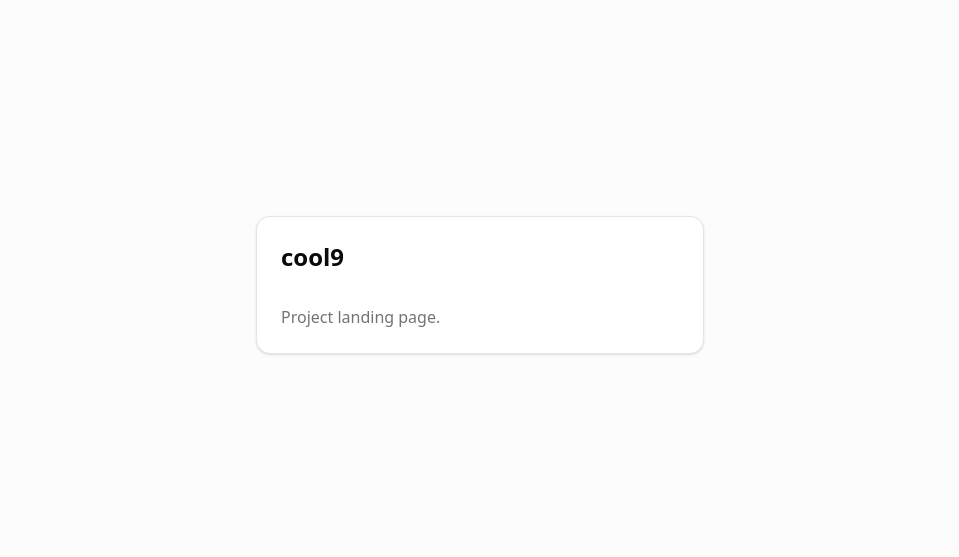
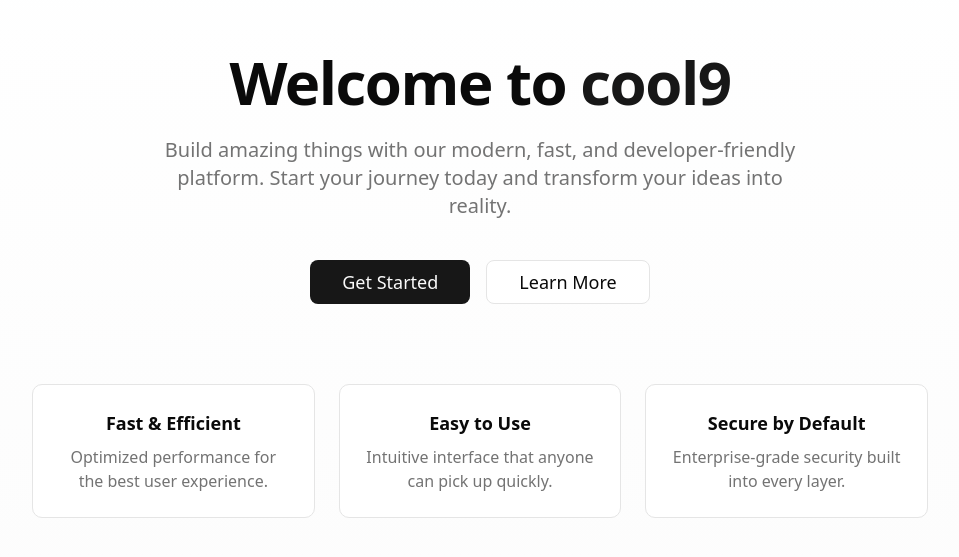
Before and after one commit to mikepowersbot/cool9-2026-02-18-12-46-19, a Next.js app: page / in a window 1280 px wide. Shown: the part 115-672 px from the top of the page, without its empty margins (160-1119 px from the left). Built offline with nearby package versions, Linux system fonts and the light colour scheme.

Commit message:
Complete task: Add Hero section

```diff
--- a/src/app/page.tsx
+++ b/src/app/page.tsx
@@ -1,17 +1,50 @@
-import { Card, CardContent, CardHeader, CardTitle } from "@/components/ui/card";
+import { Button } from "@/components/ui/button";
 
 export default function Home() {
-  const projectName = "cool9";
   return (
-    <div className="min-h-screen flex items-center justify-center bg-muted/30 p-8">
-      <Card className="w-full max-w-md">
-        <CardHeader>
-          <CardTitle className="text-2xl">{projectName}</CardTitle>
-        </CardHeader>
-        <CardContent>
-          <p className="text-muted-foreground">Project landing page.</p>
-        </CardContent>
-      </Card>
+    <div className="min-h-screen flex flex-col items-center justify-center bg-gradient-to-b from-background to-muted/30 px-4 py-20">
+      <main className="max-w-4xl mx-auto text-center space-y-8">
+        {/* Hero Section */}
+        <section className="space-y-6">
+          <h1 className="text-4xl md:text-6xl font-bold tracking-tight">
+            Welcome to <span className="text-primary">cool9</span>
+          </h1>
+          <p className="text-xl text-muted-foreground max-w-2xl mx-auto">
+            Build amazing things with our modern, fast, and developer-friendly platform.
+            Start your journey today and transform your ideas into reality.
+          </p>
+          <div className="flex flex-col sm:flex-row gap-4 justify-center pt-4">
+            <Button size="lg" className="text-lg px-8">
+              Get Started
+            </Button>
+            <Button size="lg" variant="outline" className="text-lg px-8">
+              Learn More
+            </Button>
+          </div>
+        </section>
+
+        {/* Features Preview */}
+        <section className="grid grid-cols-1 md:grid-cols-3 gap-6 pt-12">
+          <div className="p-6 rounded-lg border bg-card">
+            <h3 className="font-semibold text-lg mb-2">Fast & Efficient</h3>
+            <p className="text-muted-foreground">
+              Optimized performance for the best user experience.
+            </p>
+          </div>
+          <div className="p-6 rounded-lg border bg-card">
+            <h3 className="font-semibold text-lg mb-2">Easy to Use</h3>
+            <p className="text-muted-foreground">
+              Intuitive interface that anyone can pick up quickly.
+            </p>
+          </div>
+          <div className="p-6 rounded-lg border bg-card">
+            <h3 className="font-semibold text-lg mb-2">Secure by Default</h3>
+            <p className="text-muted-foreground">
+              Enterprise-grade security built into every layer.
+            </p>
+          </div>
+        </section>
+      </main>
     </div>
   );
 }
```
